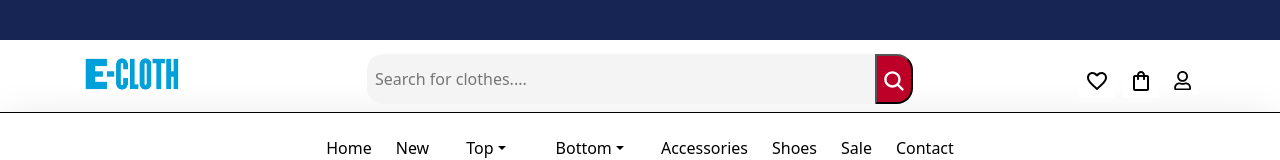
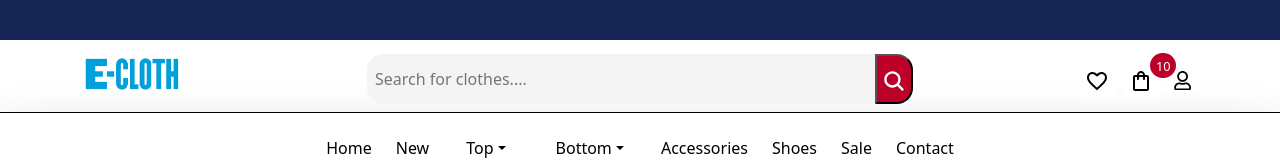
Before and after one commit to dammar2171/E-cloth, a React (Vite) app: page / in a window 1280 px wide. Shown: the top 160 px of the page. Built offline with nearby package versions, Linux system fonts and the light colour scheme; no server answers.

Commit message:
costum badge inserted

```diff
--- a/src/App.css
+++ b/src/App.css
@@ -36,3 +36,17 @@
   font-size: 1.3rem;
   font-weight: 700;
 }
+
+/* badge css */
+.costum-badge{
+  position: absolute;
+  top:3.3rem;
+  width: 1.6rem;
+  height: 1.6rem;
+  right: 6.5rem;
+  border-radius: 50% ;
+  padding: 0.25rem;
+  font-size: 0.8rem;
+  background-color: #BD0028;
+  color: white;
+}
--- a/src/components/TopHeader.jsx
+++ b/src/components/TopHeader.jsx
@@ -32,6 +32,7 @@ function TopHeader() {
             </button>
             <button>
               <MdOutlineShoppingBag />
+              <span className="costum-badge">10</span>
             </button>
             <button id={`${style.user}`}>
               <FaRegUser />
```
